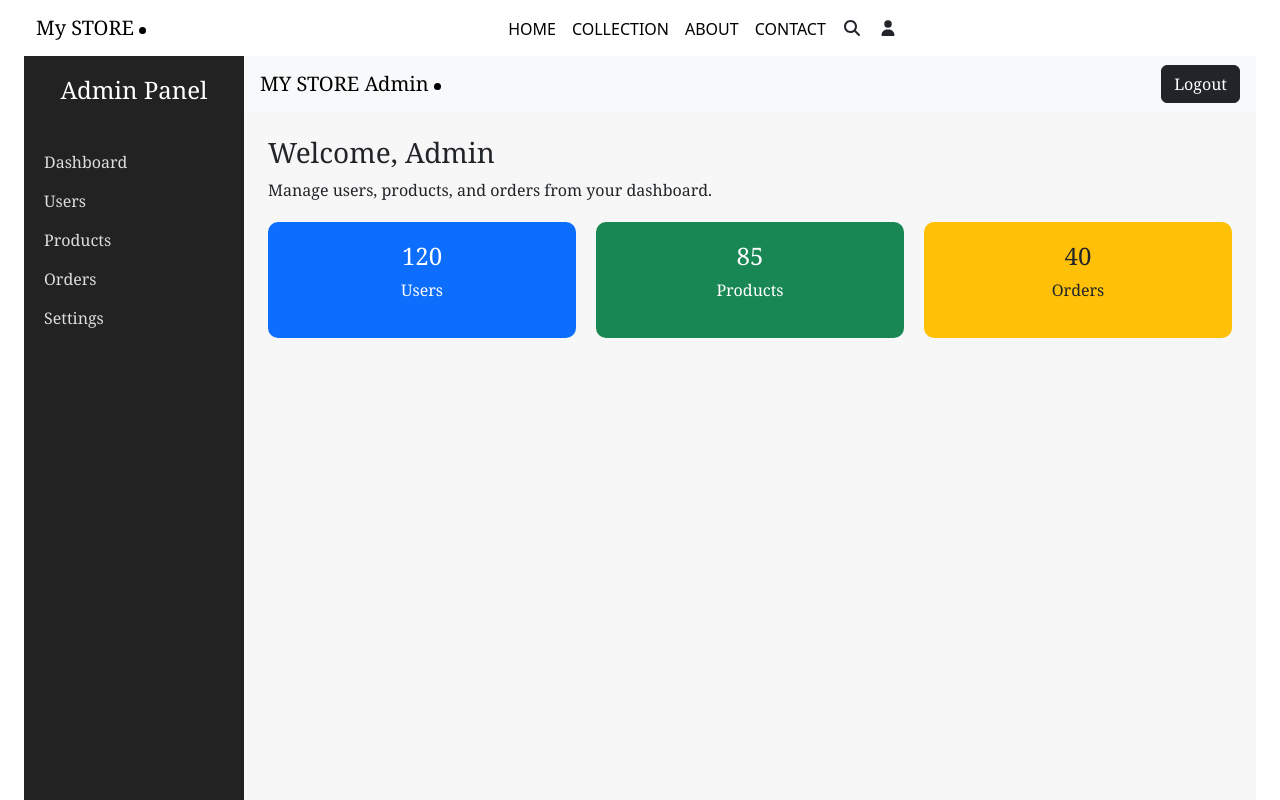
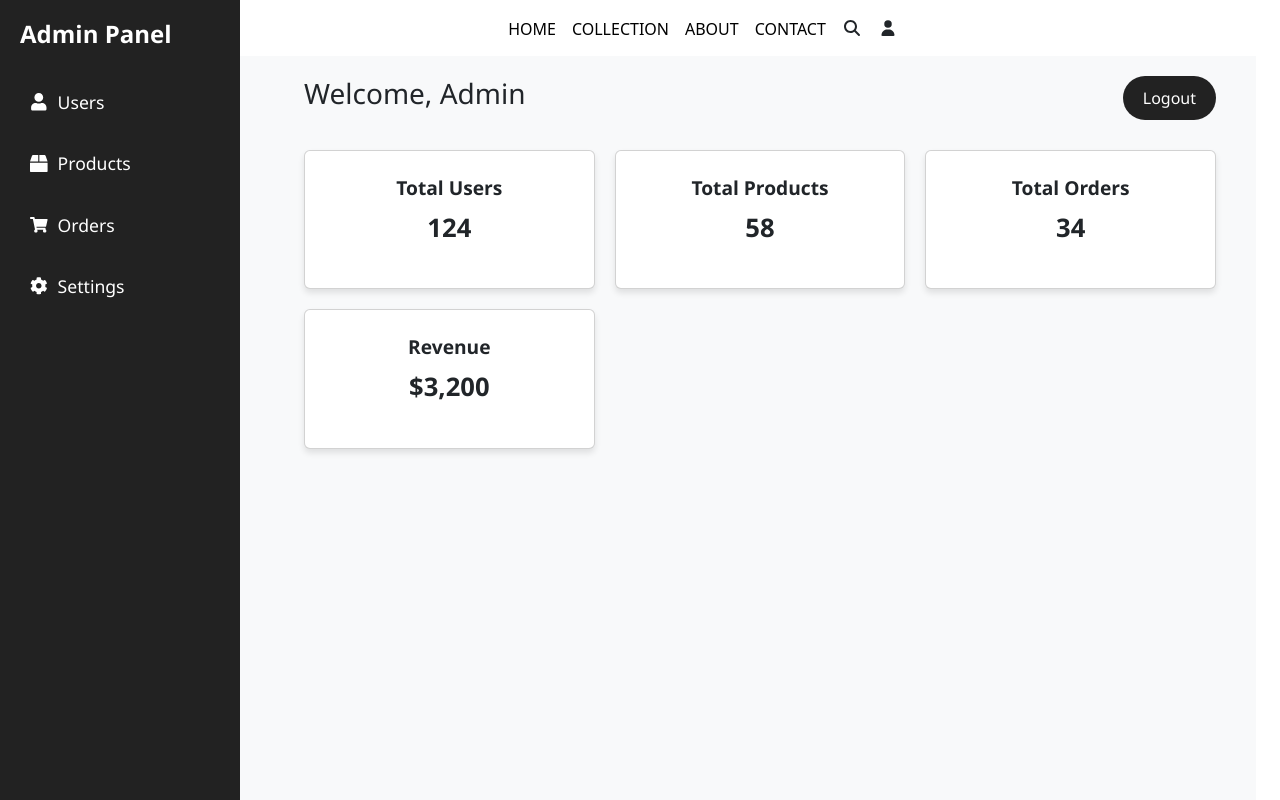
Before and after one commit to mohammad2001ah/Full_stack_mern_project, a React (Create React App) app in the folder client/: page /admin in a window 1280 px wide. Shown: the top 800 px of the page. Built offline with nearby package versions, Linux system fonts and the light colour scheme.

Commit message:
12/10/2025

```diff
--- a/client/src/components/AdminDashboard.js
+++ b/client/src/components/AdminDashboard.js
@@ -1,48 +1,57 @@
-import React from "react";
+import React, { useState } from "react";
 import "./adminDashboard.css";
+import { FaUser, FaBox, FaShoppingCart, FaCog, FaBars } from "react-icons/fa";
 
 export default function AdminDashboard() {
+  const [isOpen, setIsOpen] = useState(false);
+
   return (
     <div className="dashboard-container">
       {/* Sidebar */}
-      <div className="sidebar">
+      <aside className={`sidebar ${isOpen ? "open" : ""}`}>
         <h2 className="sidebar-title">Admin Panel</h2>
         <ul className="sidebar-menu">
-          <li><a href="#">Dashboard</a></li>
-          <li><a href="#">Users</a></li>
-          <li><a href="#">Products</a></li>
-          <li><a href="#">Orders</a></li>
-          <li><a href="#">Settings</a></li>
+          <li><FaUser /> Users</li>
+          <li><FaBox /> Products</li>
+          <li><FaShoppingCart /> Orders</li>
+          <li><FaCog /> Settings</li>
         </ul>
-      </div>
+      </aside>
 
-      {/* Main Content */}
-      <div className="main-content">
-        <nav className="navbar navbar-light bg-light justify-content-between">
-          <a className="navbar-brand ms-3">MY STORE Admin</a>
-          <button className="btn btn-dark me-3">Logout</button>
+      {/* Overlay for small screens */}
+      {isOpen && <div className="sidebar-overlay" onClick={() => setIsOpen(false)}></div>}
+
+      {/* Main content */}
+      <main className="main-content">
+        {/* Navbar */}
+        <nav className="dashboard-navbar">
+          <div className="menu-toggle" onClick={() => setIsOpen(!isOpen)}>
+            <FaBars />
+          </div>
+          <h3>Welcome, Admin</h3>
+          <button className="logout-btn">Logout</button>
         </nav>
 
-        <div className="content-area p-4">
-          <h3>Welcome, Admin</h3>
-          <p>Manage users, products, and orders from your dashboard.</p>
-
-          <div className="stats-container">
-            <div className="stat-box bg-primary text-white">
-              <h4>120</h4>
-              <p>Users</p>
-            </div>
-            <div className="stat-box bg-success text-white">
-              <h4>85</h4>
-              <p>Products</p>
-            </div>
-            <div className="stat-box bg-warning text-dark">
-              <h4>40</h4>
-              <p>Orders</p>
-            </div>
+        {/* Dashboard cards */}
+        <div className="stats-grid">
+          <div className="card">
+            <h4>Total Users</h4>
+            <p>124</p>
+          </div>
+          <div className="card">
+            <h4>Total Products</h4>
+            <p>58</p>
+          </div>
+          <div className="card">
+            <h4>Total Orders</h4>
+            <p>34</p>
+          </div>
+          <div className="card">
+            <h4>Revenue</h4>
+            <p>$3,200</p>
           </div>
         </div>
-      </div>
+      </main>
     </div>
   );
 }
--- a/client/src/components/Login.js
+++ b/client/src/components/Login.js
@@ -16,11 +16,17 @@ export default function Login() {
         {email,password}
       );
       setMessage(res.data.message);
+      localStorage.setItem("token",res.data.token);
+      localStorage.setItem("user",JSON.stringify(res.data.user));
+      localStorage.setItem("role",res.data.role);
       if(res.status===200){
         if(res.data.role === 'admin'){
           navigate("/admin");
           console.log("Admin login successful");
         }
+        // else{
+        //   navigate("/user");
+        // }
         console.log("Login Successful");
       };
     } catch (error) {
--- a/client/src/components/adminDashboard.css
+++ b/client/src/components/adminDashboard.css
@@ -1,22 +1,32 @@
+/* General layout */
 .dashboard-container {
   display: flex;
-  height: 100vh;
-  font-family: "Georgia", serif;
+  min-height: 100vh;
+  background-color: #f8f9fa;
+  font-family: "Segoe UI", sans-serif;
+  overflow-x: hidden;
 }
 
+/* Sidebar */
 .sidebar {
-  width: 220px;
+  width: 240px;
   background-color: #222;
-  color: white;
+  color: #fff;
+  padding: 20px;
   display: flex;
   flex-direction: column;
-  padding: 20px;
+  position: fixed;
+  top: 0;
+  left: 0;
+  height: 100%;
+  z-index: 1000;
+  transition: transform 0.3s ease-in-out;
 }
 
 .sidebar-title {
-  text-align: center;
+  font-size: 1.5rem;
+  font-weight: bold;
   margin-bottom: 30px;
-  font-size: 1.5rem;
 }
 
 .sidebar-menu {
@@ -25,41 +35,170 @@
 }
 
 .sidebar-menu li {
-  margin: 15px 0;
+  margin-bottom: 15px;
+  font-size: 1.1rem;
+  cursor: pointer;
+  display: flex;
+  align-items: center;
+  gap: 10px;
+  padding: 10px;
+  border-radius: 8px;
+  transition: background-color 0.3s, color 0.3s;
 }
 
-.sidebar-menu a {
-  text-decoration: none;
-  color: #ddd;
-  font-size: 1rem;
-  transition: 0.3s;
+.sidebar-menu li:hover {
+  background-color: #333;
+  color: #ff7f50;
 }
 
-.sidebar-menu a:hover {
-  color: #fff;
-  padding-left: 5px;
+/* Overlay for small screens */
+.sidebar-overlay {
+  display: none;
+  position: fixed;
+  top: 0;
+  left: 0;
+  width: 100vw;
+  height: 100vh;
+  background-color: rgba(0,0,0,0.4);
+  z-index: 900;
 }
 
+/* Main content */
 .main-content {
   flex: 1;
-  background-color: #f7f7f7;
-  display: flex;
-  flex-direction: column;
+  padding: 20px 40px;
+  transition: margin-left 0.3s;
 }
 
-.content-area {
-  flex: 1;
+/* Navbar */
+.dashboard-navbar {
+  display: flex;
+  justify-content: space-between;
+  align-items: center;
+  flex-wrap: wrap;
+  margin-bottom: 30px;
+  gap: 10px;
 }
 
-.stats-container {
-  display: flex;
-  gap: 20px;
-  margin-top: 20px;
+.menu-toggle {
+  display: none;
+  font-size: 1.5rem;
+  cursor: pointer;
+  color: #222;
 }
 
-.stat-box {
-  flex: 1;
+.logout-btn {
+  background-color: #222;
+  color: #fff;
+  border: none;
+  padding: 10px 20px;
+  border-radius: 50px;
+  cursor: pointer;
+  transition: background-color 0.3s;
+}
+
+.logout-btn:hover {
+  background-color: #ff7f50;
+}
+
+/* Cards Grid */
+.stats-grid {
+  display: grid;
+  grid-template-columns: repeat(auto-fit, minmax(220px, 1fr));
+  gap: 20px;
+}
+
+.card {
+  background-color: #343834;
+  color: #fff;
+  padding: 25px;
+  border-radius: 12px;
   text-align: center;
-  border-radius: 10px;
-  padding: 20px;
+  box-shadow: 0 4px 6px rgba(0,0,0,0.1);
+  transition: transform 0.3s, background-color 0.3s;
 }
+
+.card:hover {
+  transform: translateY(-5px);
+  background-color: #584f4f;
+}
+
+.card h4 {
+  margin-bottom: 10px;
+  font-weight: bold;
+  font-size: 1.2rem;
+}
+
+.card p {
+  font-size: 1.6rem;
+  font-weight: bold;
+}
+
+/* Responsive design */
+
+/* Large screens: sidebar always visible */
+@media (min-width: 993px) {
+  .sidebar {
+    transform: translateX(0);
+  }
+  .main-content {
+    margin-left: 240px;
+  }
+  .sidebar-overlay {
+    display: none !important;
+  }
+}
+
+/* Small/medium screens: toggle sidebar */
+@media (max-width: 992px) {
+  .sidebar {
+    transform: translateX(-100%);
+  }
+  .sidebar.open {
+    transform: translateX(0);
+  }
+  .main-content {
+    margin-left: 0;
+  }
+  .menu-toggle {
+    display: block;
+  }
+  .sidebar-overlay {
+    display: none;
+  }
+  .sidebar.open + .sidebar-overlay {
+    display: block;
+  }
+}
+/* Small screens: Navbar stacking */
+@media (max-width: 576px) {
+  .dashboard-navbar {
+    flex-direction: column;
+    align-items: flex-start;
+  }
+
+  .menu-toggle {
+    display: block;
+  }
+
+  .dashboard-navbar h3 {
+    font-size: 1.2rem;
+  }
+
+  .logout-btn {
+    padding: 8px 15px;
+  }
+}
+
+/* Extra small screens */
+@media (max-width: 576px) {
+  .card {
+    padding: 15px;
+  }
+  .card p {
+    font-size: 1.2rem;
+  }
+  .logout-btn {
+    padding: 8px 15px;
+  }
+}
```
Also changed, not shown: 1 other file (tests, documents, lock files or other folders).
